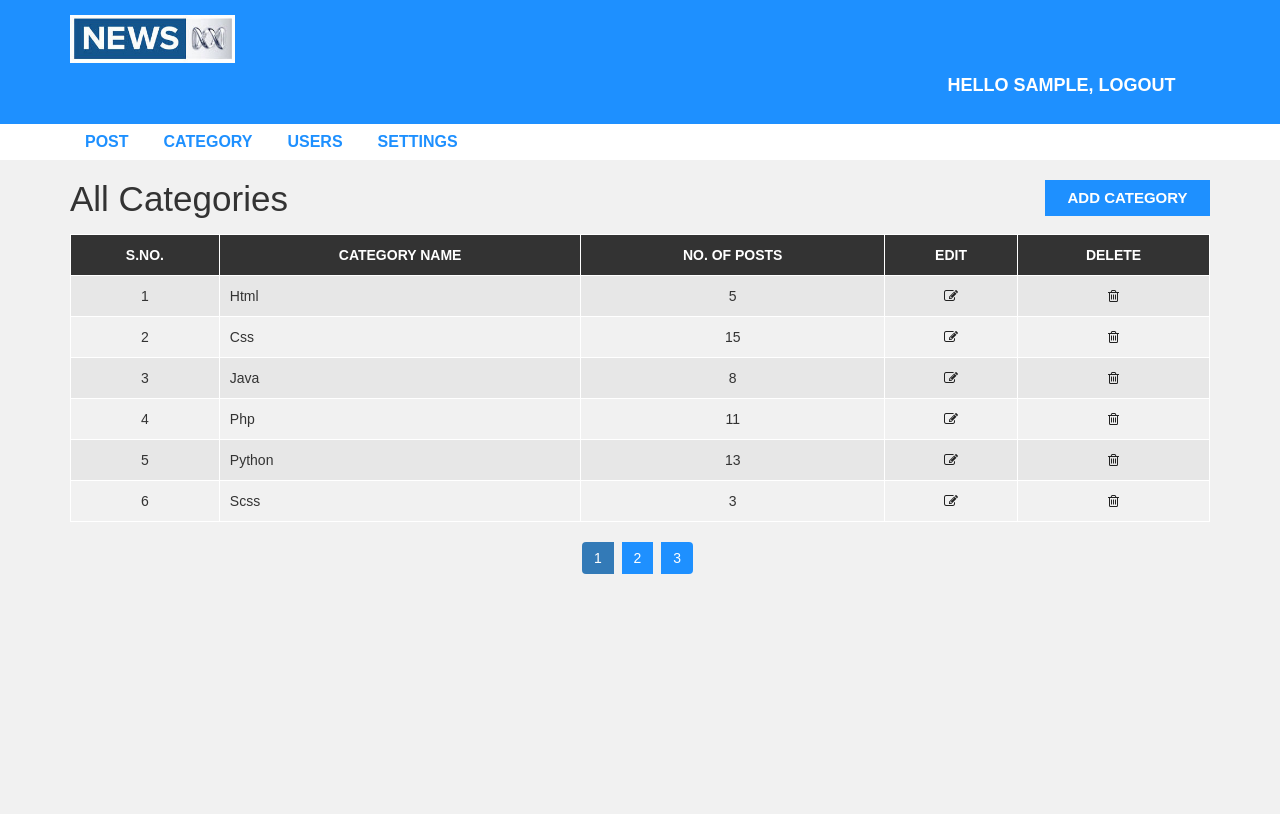
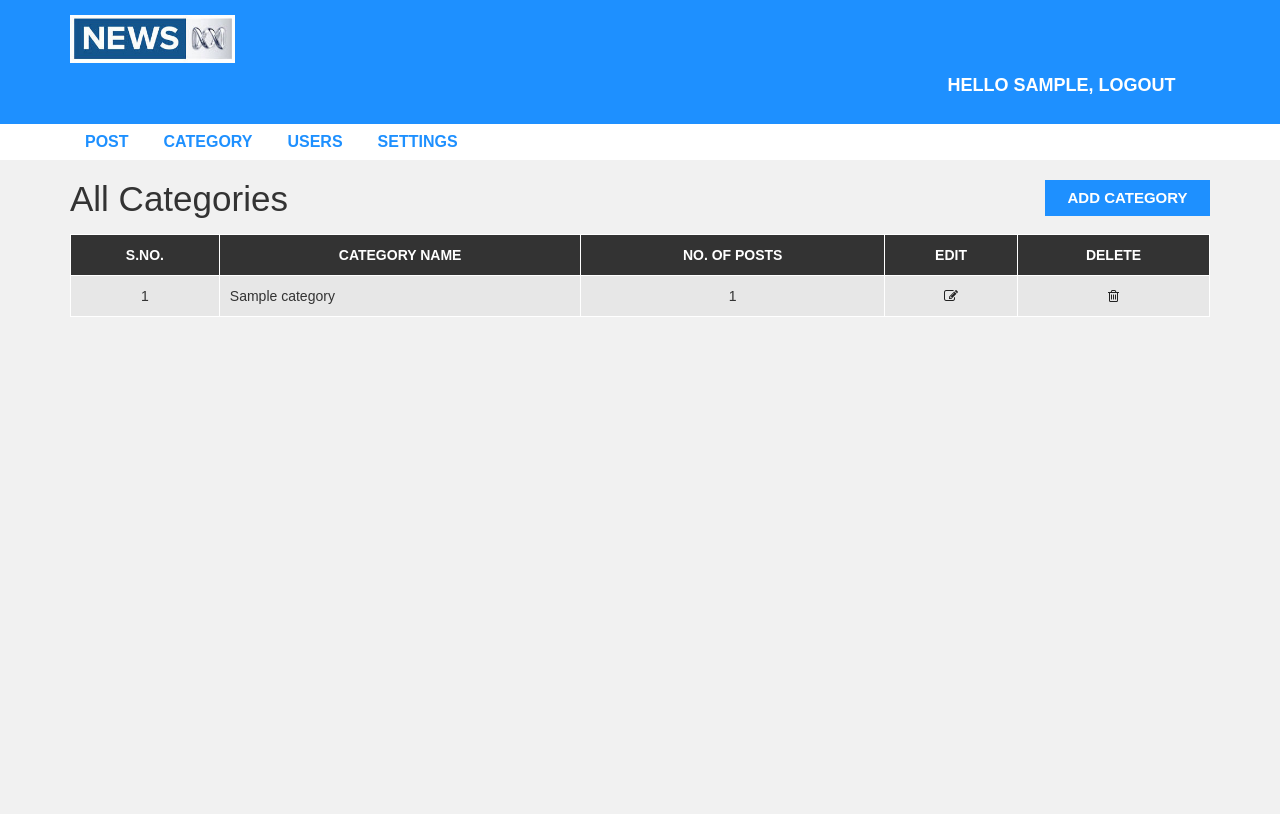
Before and after one commit to progmamun/PHP-news-portal, a PHP site: page /news/admin/category.php in a window 1280 px wide; the page is wider, and only the part inside the window is pictured. Shown: the top 814 px of that part. Run offline with PHP 8.4, Linux system fonts and the light colour scheme; the visitor is signed in with stand-in values (Sample User, id 1); tables that the repository leaves empty or names only in its code hold one stand-in row (values such as "Sample post").

Commit message:
dynamic issue fixed

```diff
--- a/admin/category.php
+++ b/admin/category.php
@@ -1,4 +1,4 @@
-<?php include "header.php"; ?>
+<?php include "header.php";?>
 <div id="admin-content">
     <div class="container">
         <div class="row">
@@ -9,66 +9,76 @@
                 <a class="add-new" href="add-category.php">add category</a>
             </div>
             <div class="col-md-12">
-                <table class="content-table">
-                    <thead>
+              <?php
+include 'config.php'; // database configuration
+/* Calculate Offset Code */
+$limit = 3;
+if (isset($_GET["page"])) {
+    $page = $_GET["page"];
+} else {
+    $page = 1;
+}
+;
+$offset = ($page - 1) * $limit;
+/* select query with offset and limit */
+$sql = "SELECT * FROM  category ORDER BY category_id DESC Limit $offset,$limit";
+$result = mysqli_query($conn, $sql);
+if (mysqli_num_rows($result) > 0) {
+    $table = '<table class="content-table">';
+    $table .= '<thead>
                                   <th>S.No.</th>
                                   <th>Category Name</th>
                                   <th>No. of Posts</th>
                                   <th>Edit</th>
                                   <th>Delete</th>
                               </thead>
-                    <tbody>
-                        <tr>
-                            <td class='id'>1</td>
-                            <td>Html</td>
-                            <td>5</td>
-                            <td class='edit'><a href='update-category.php'><i class='fa fa-edit'></i></a></td>
-                            <td class='delete'><a href='delete-category.php'><i class='fa fa-trash-o'></i></a></td>
-                        </tr>
-                        <tr>
-                            <td class='id'>2</td>
-                            <td>Css</td>
-                            <td>15</td>
-                            <td class='edit'><a href='update-category.php'><i class='fa fa-edit'></i></a></td>
-                            <td class='delete'><a href='delete-category.php'><i class='fa fa-trash-o'></i></a></td>
-                        </tr>
-                        <tr>
-                            <td class='id'>3</td>
-                            <td>Java</td>
-                            <td>8</td>
-                            <td class='edit'><a href='update-category.php'><i class='fa fa-edit'></i></a></td>
-                            <td class='delete'><a href='delete-category.php'><i class='fa fa-trash-o'></i></a></td>
-                        </tr>
-                        <tr>
-                            <td class='id'>4</td>
-                            <td>Php</td>
-                            <td>11</td>
-                            <td class='edit'><a href='update-category.php'><i class='fa fa-edit'></i></a></td>
-                            <td class='delete'><a href='delete-category.php'><i class='fa fa-trash-o'></i></a></td>
-                        </tr>
-                        <tr>
-                            <td class='id'>5</td>
-                            <td>Python</td>
-                            <td>13</td>
-                            <td class='edit'><a href='update-category.php'><i class='fa fa-edit'></i></a></td>
-                            <td class='delete'><a href='delete-category.php'><i class='fa fa-trash-o'></i></a></td>
-                        </tr>
-                        <tr>
-                            <td class='id'>6</td>
-                            <td>Scss</td>
-                            <td>3</td>
-                            <td class='edit'><a href='update-category.php'><i class='fa fa-edit'></i></a></td>
-                            <td class='delete'><a href='delete-category.php'><i class='fa fa-trash-o'></i></a></td>
-                        </tr>
-                    </tbody>
-                </table>
-                <ul class='pagination admin-pagination'>
-                    <li class="active"><a>1</a></li>
-                    <li><a>2</a></li>
-                    <li><a>3</a></li>
-                </ul>
+                              <tbody>';
+    $serial = $offset + 1;
+    while ($row = mysqli_fetch_assoc($result)) {
+        $table .= "<tr>
+                            <td class='id'>{$serial}</td>
+                            <td>{$row["category_name"]}</td>
+                            <td>{$row["post"]}</td>
+                            <td class='edit'><a href='update-category.php?id={$row['category_id']}' ><i class='fa fa-edit'></i></a></td>
+                            <td class='delete'><a href='delete-category.php?id={$row['category_id']}'><i class='fa fa-trash-o'></i></a></td>
+                        </tr>";
+        $serial++;
+    }
+    $table .= '</tbody></table>';
+    // show table
+    echo $table;
+} else {
+    echo "<h3>No Results Found.</h3>";
+}
+// select count() query for pagination
+$sql1 = "SELECT COUNT(category_id) FROM category";
+$result_1 = mysqli_query($conn, $sql1);
+$row_db = mysqli_fetch_row($result_1);
+$total_record = $row_db[0];
+$total_page = ($total_record / $limit);
+// show pagination
+echo "<ul class='pagination admin-pagination'>";
+if ($page > 1) {
+    echo "<li><a href='category.php?page=" . ($page - 1) . "'>Prev</a></li>";
+}
+if ($total_record > $limit) {
+    for ($i = 1; $i <= $total_page; $i++) {
+        if ($i == $page) {
+            $cls = 'btn-primary active';
+        } else {
+            $cls = 'btn-primary';
+        }
+        echo "<li><a href='category.php?page=" . $i . "' class='{$cls}'>$i</a></li>";
+    }
+}
+
+if ($total_page > $page) {
+    echo "<li> <a href='category.php?page=" . ($page + 1) . "'>Next</a></li>";
+}
+echo "</ul>";
+?>
             </div>
         </div>
     </div>
 </div>
-<?php include "footer.php"; ?>
+<?php include "footer.php";?>
--- a/admin/save-update-post.php
+++ b/admin/save-update-post.php
@@ -32,6 +32,11 @@ if (empty($_FILES['new-image']['name'])) {
 $sql = "UPDATE post SET title='{$_POST["post_title"]}',description='{$_POST["postdesc"]}',category={$_POST["category"]},post_img='{$file_name}'
 WHERE post_id={$_POST["post_id"]}";
 
+if ($_POST['old_category'] != $_POST["category"]) {
+    $sql .= "UPDATE category SET post = post - 1 WHERE category_id = {$_POST['old_category']};";
+    $sql .= "UPDATE category SET post = post + 1 WHERE category_id = {$_POST['category']};";
+}
+
 $result = mysqli_query($conn, $sql);
 
 if ($result) {
--- a/sidebar.php
+++ b/sidebar.php
@@ -36,7 +36,7 @@ if (mysqli_num_rows($result) > 0) {
                 <h5><a href="single.php?id=<?php echo $row['post_id']; ?>"><?php echo $row['title']; ?></a></h5>
                 <span>
                     <i class="fa fa-tags" aria-hidden="true"></i>
-                    <a href='category.php?id=<?php echo $row['category']; ?>'><?php echo $row['category_name']; ?></a>
+                    <a href="category.php?id=<?php echo $row['category']; ?>"><?php echo $row['category_name']; ?></a>
                 </span>
                 <span>
                     <i class="fa fa-calendar" aria-hidden="true"></i>
```
Also changed, not shown: admin/add-category.php (+29 -2 lines), admin/update-category.php (+31 -6 lines), admin/update-post.php (+22 -7 lines). Lines whose indentation alone changed are shown as unchanged.
